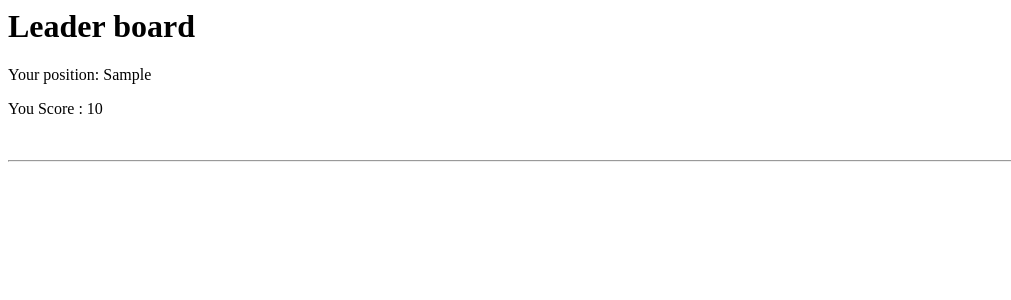
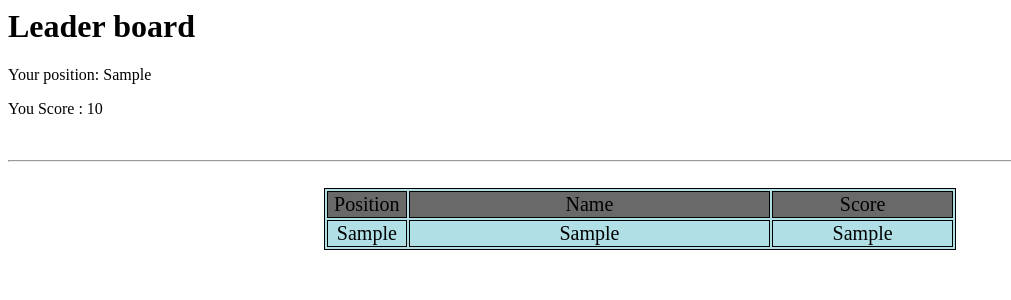
Before and after one commit to amirsaleem1990/Fantasy_cricket_app_Django, a Django app: template Fantasy_cricket/normal_user/templates/leader_board.html in a window 1280 px wide. Shown: the top 300 px of the page, without its empty margins (0-1011 px from the left). Run offline with Django 3.2, Linux system fonts and the light colour scheme; the template is opened without the code that fills it: most values are stand-ins (such as "Sample title", 1, 10 or a date in 2020).

Commit message:
Styling | Added table

```diff
--- a/Fantasy_cricket/normal_user/templates/leader_board.html
+++ b/Fantasy_cricket/normal_user/templates/leader_board.html
@@ -1,4 +1,21 @@
 <html>
+<head>
+	<style>
+		table, th, td {
+			border:1px solid black;
+		}
+		table {
+			background-color: powderblue;
+		}
+		.center {
+			margin-left: auto;
+			margin-right: auto;
+		}
+		td {
+			font-size: 20px
+		}
+	</style>
+</head>
 <body>
 	<h1>Leader board</h1>
 	<p>Your position: {{ your_position }}</p>
@@ -6,6 +23,35 @@
 	<br>
 	<hr>
 	<br>
-
+	<table class="center" style="width:50%;">
+		<tr>
+			<td width="10%" style="background-color: DimGray;"><center>Position</center></td>
+			<td width="50%" style="background-color: DimGray;"><center>Name    </center></td>
+			<td width="25%" style="background-color: DimGray;"><center>Score   </center></td>
+		</tr>
+		{% for i in data %}
+			{% if i.0 == your_position %}
+				<tr>
+					<td width="10%" style="background-color: red;"><center>{{i.0}}  </center></td>
+					<td width="50%" style="background-color: red;"><center>{{i.1.0}}</center></td>
+					<td width="25%" style="background-color: red;"><center>{{i.1.1}}</center></td>
+				</tr>
+			{% else %}
+				{% if i.0|divisibleby:2 %}
+					<tr>
+						<td width="10%"><center>{{i.0}}  </center></td>
+						<td width="50%"><center>{{i.1.0}}</center></td>
+						<td width="25%"><center>{{i.1.1}}</center></td>
+					</tr>
+				{% else %}
+					<tr>
+						<td width="10%" style="background-color: white;"><center>{{i.0}}  </center></td>
+						<td width="50%" style="background-color: white;"><center>{{i.1.0}}</center></td>
+						<td width="25%" style="background-color: white;"><center>{{i.1.1}}</center></td>
+					</tr>
+				{% endif %}
+			{% endif %}
+		{% endfor %}
+	</table>
 </body>
 </html>
```
